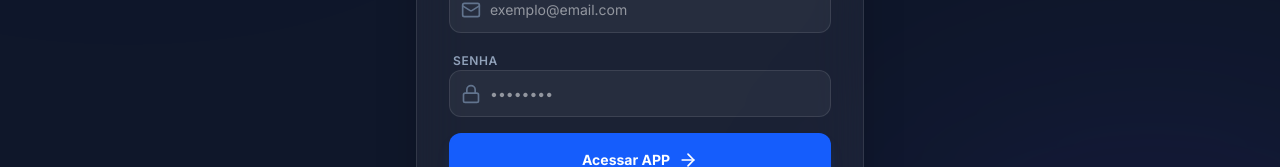
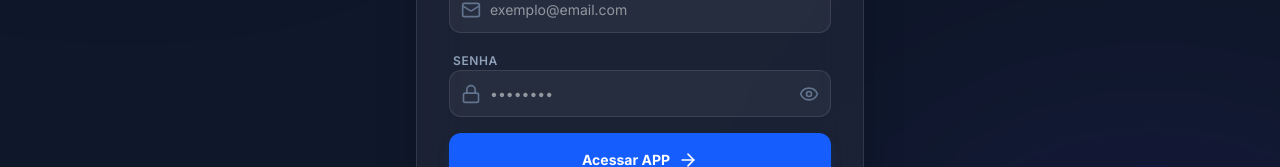
Before and after one commit to mackcamargo/AMBEV---PPM-FACILITIEIS-SELF, a React (Vite) app: page / in a window 1280 px wide. Shown: the part 419-586 px from the top of the page. Built offline with nearby package versions, Linux system fonts and the light colour scheme; no server answers; the database is empty.

Commit message:
fix: corrige duplicação de cards e adiciona AGENTS.md

```diff
--- a/src/views/Login.tsx
+++ b/src/views/Login.tsx
@@ -1,6 +1,6 @@
 import React, { useState } from 'react';
 import { supabase } from '../lib/supabase';
-import { Mail, Lock, Loader2, Package2, ArrowRight } from 'lucide-react';
+import { Mail, Lock, Loader2, Package2, ArrowRight, Eye, EyeOff } from 'lucide-react';
 import { motion, AnimatePresence } from 'motion/react';
 
 export const Login: React.FC = () => {
@@ -9,6 +9,7 @@
   const [loading, setLoading] = useState(false);
   const [error, setError] = useState<string | null>(null);
   const [mode, setMode] = useState<'login' | 'signup'>('login');
+  const [showPassword, setShowPassword] = useState(false);
 
   const handleSubmit = async (e: React.FormEvent) => {
     e.preventDefault();
@@ -90,13 +91,25 @@
               <div className="relative">
                 <Lock className="absolute left-3 top-1/2 -translate-y-1/2 text-slate-500 w-5 h-5" />
                 <input
-                  type="password"
+                  type={showPassword ? "text" : "password"}
                   value={password}
                   onChange={(e) => setPassword(e.target.value)}
-                  className="w-full bg-white/5 border border-white/10 rounded-xl py-3 pl-10 pr-4 text-white focus:outline-none focus:ring-2 focus:ring-blue-500/50 transition-all"
+                  className="w-full bg-white/5 border border-white/10 rounded-xl py-3 pl-10 pr-10 text-white focus:outline-none focus:ring-2 focus:ring-blue-500/50 transition-all"
                   placeholder="••••••••"
                   required
                 />
+                <button
+                  type="button"
+                  onClick={() => setShowPassword(!showPassword)}
+                  className="absolute right-3 top-1/2 -translate-y-1/2 text-slate-500 hover:text-slate-300 transition-colors focus:outline-none"
+                  aria-label={showPassword ? "Ocultar senha" : "Exibir senha"}
+                >
+                  {showPassword ? (
+                    <EyeOff className="w-5 h-5" />
+                  ) : (
+                    <Eye className="w-5 h-5" />
+                  )}
+                </button>
               </div>
             </div>
 
```
Also changed, not shown: vercel.json (added), 1 other file (tests, documents, lock files or other folders).
